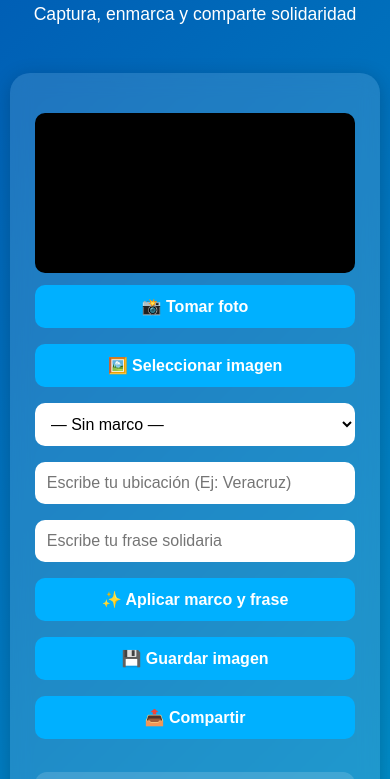
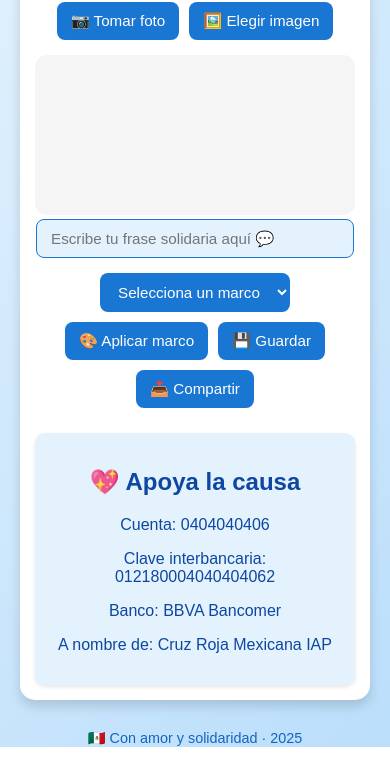
Before and after one commit to Patooo10/poza-rica, a plain HTML site: page index.html in a window 390 px wide. Shown: the part 159-938 px from the top of the page. After the commit the page ends 906 px from the top, so only its background shows below. Drawn offline with Linux system fonts and the light colour scheme.

Commit message:
Update index.html

```diff
--- a/index.html
+++ b/index.html
@@ -1,284 +1,262 @@
 <!DOCTYPE html>
 <html lang="es">
 <head>
-  <meta charset="UTF-8" />
-  <meta name="viewport" content="width=device-width, initial-scale=1.0" />
+  <meta charset="UTF-8">
+  <meta name="viewport" content="width=device-width, initial-scale=1.0">
   <title>🇲🇽 Selfies que dan vida</title>
   <style>
-    * {
-      box-sizing: border-box;
-    }
     body {
+      font-family: "Poppins", sans-serif;
+      background: linear-gradient(135deg, #e3f2fd, #bbdefb);
+      color: #0d47a1;
       margin: 0;
-      font-family: "Poppins", sans-serif;
-      background: linear-gradient(135deg, #0059b3, #0099cc);
-      color: #fff;
-      min-height: 100vh;
-      display: flex;
-      flex-direction: column;
-      align-items: center;
+      padding: 0;
+      text-align: center;
     }
 
     header {
-      text-align: center;
-      padding: 30px 10px;
+      background-color: #1565c0;
+      color: white;
+      padding: 25px 10px;
+      font-size: 1.8em;
+      letter-spacing: 1px;
+      box-shadow: 0 4px 6px rgba(0,0,0,0.2);
     }
 
-    header h1 {
-      font-size: 2.4rem;
-      margin-bottom: 5px;
-    }
-
-    header p {
-      font-size: 1.1rem;
-    }
-
-    .app-container {
-      background: rgba(255, 255, 255, 0.12);
-      backdrop-filter: blur(10px);
-      border-radius: 20px;
+    .container {
+      max-width: 700px;
+      margin: 40px auto;
+      background: white;
+      border-radius: 15px;
       padding: 25px;
-      width: 95%;
-      max-width: 700px;
-      margin-bottom: 30px;
-      text-align: center;
-      box-shadow: 0 4px 20px rgba(0, 0, 0, 0.2);
-      transition: all 0.3s ease;
+      box-shadow: 0 6px 12px rgba(0,0,0,0.15);
     }
 
     canvas {
       width: 100%;
       height: auto;
-      border-radius: 10px;
-      background: #000;
+      border-radius: 12px;
+      margin-top: 15px;
+      background-color: #f5f5f5;
+    }
+
+    .buttons {
+      display: flex;
+      flex-wrap: wrap;
+      gap: 10px;
+      justify-content: center;
       margin-top: 15px;
     }
 
-    button,
-    select,
-    input {
-      margin: 8px 0;
-      padding: 12px;
-      width: 100%;
+    button, select, input[type="text"] {
+      background-color: #1976d2;
+      color: white;
       border: none;
-      border-radius: 10px;
-      font-size: 1rem;
+      padding: 12px 18px;
+      border-radius: 8px;
+      font-size: 1em;
+      cursor: pointer;
+      transition: 0.3s;
     }
 
-    button {
-      background: #00b0ff;
-      color: #fff;
-      cursor: pointer;
-      font-weight: 600;
-      transition: background 0.3s;
+    button:hover, select:hover {
+      background-color: #0d47a1;
     }
 
-    button:hover {
-      background: #008bcc;
-    }
-
-    input[type="text"],
-    select {
-      background: #fff;
-      color: #000;
+    input[type="text"] {
+      width: 90%;
+      color: #0d47a1;
+      background: #e3f2fd;
+      border: 1px solid #1976d2;
+      border-radius: 8px;
     }
 
     .support-section {
       margin-top: 25px;
-      background: rgba(255, 255, 255, 0.15);
-      border-radius: 12px;
+      background-color: #e3f2fd;
+      border-radius: 10px;
       padding: 15px;
-      color: #fff;
-      text-align: left;
+      color: #0d47a1;
+      font-weight: 500;
+      box-shadow: 0 2px 4px rgba(0,0,0,0.1);
     }
 
-    .support-section h2 {
-      text-align: center;
-      margin-bottom: 10px;
+    footer {
+      margin-top: 30px;
+      font-size: 0.9em;
+      color: #1565c0;
     }
 
-    .donate-link {
-      display: inline-block;
-      text-align: center;
-      width: 100%;
-      background: #0077cc;
-      color: white;
-      padding: 10px;
-      border-radius: 8px;
-      text-decoration: none;
-      font-weight: bold;
-      margin-top: 10px;
-      transition: background 0.3s ease;
+    @media (max-width: 600px) {
+      header {
+        font-size: 1.4em;
+        padding: 15px;
       }
-
-    .donate-link:hover {
-      background: #005fa3;
+      button, select, input[type="text"] {
+        font-size: 0.95em;
+        padding: 10px 14px;
       }
-
-    @media (min-width: 900px) {
-      header h1 {
-        font-size: 3rem;
-      }
-      .app-container {
-        padding: 35px;
-        max-width: 800px;
-      }
-      button, input, select {
-        font-size: 1.1rem;
-        padding: 14px;
+      .container {
+        margin: 20px;
+        padding: 15px;
       }
     }
   </style>
 </head>
 <body>
-  <header>
-    <h1>🇲🇽 Selfies que dan vida</h1>
-    <p>Captura, enmarca y comparte solidaridad</p>
-  </header>
 
-  <div class="app-container">
-    <input type="file" accept="image/*" id="fileInput" style="display: none" />
-    <video id="camera" autoplay playsinline style="display: none; width: 100%; border-radius: 10px"></video>
+  <header>📸 Selfies que dan vida</header>
+
+  <div class="container">
+    <p><strong>Elige o toma una foto, agrega tu frase solidaria y un marco 💙</strong></p>
+
+    <div class="buttons">
+      <button onclick="abrirCamara()">📷 Tomar foto</button>
+      <button onclick="seleccionarImagen()">🖼️ Elegir imagen</button>
+      <input type="file" id="fileInput" accept="image/*" style="display:none">
+    </div>
+
     <canvas id="canvas"></canvas>
 
-    <button onclick="abrirCamara()">📸 Tomar foto</button>
-    <button onclick="seleccionarImagen()">🖼️ Seleccionar imagen</button>
+    <input type="text" id="frase" placeholder="Escribe tu frase solidaria aquí 💬">
 
-    <select id="frameSelect">
-      <option value="ninguno">— Sin marco —</option>
-      <option value="marco1">Marco dorado</option>
-      <option value="marco2">Marco colorido</option>
-      <option value="marco3">Marco elegante</option>
+    <div class="buttons">
+      <select id="marcoSelect">
+        <option value="">Selecciona un marco</option>
+        <option value="marco1">Marco azul</option>
+        <option value="marco2">Marco dorado</option>
+        <option value="marco3">Marco arcoíris</option>
       </select>
-
-    <input type="text" id="locationText" placeholder="Escribe tu ubicación (Ej: Veracruz)" />
-    <input type="text" id="phraseText" placeholder="Escribe tu frase solidaria" />
-
-    <button onclick="aplicarMarco()">✨ Aplicar marco y frase</button>
-    <button onclick="guardarImagen()">💾 Guardar imagen</button>
+      <button onclick="aplicarMarco()">🎨 Aplicar marco</button>
+      <button onclick="guardarImagen()">💾 Guardar</button>
       <button onclick="compartirImagen()">📤 Compartir</button>
+    </div>
 
     <div class="support-section">
       <h2>💖 Apoya la causa</h2>
-      <p><strong>Cuenta:</strong> 0404040406</p>
-      <p><strong>Clave interbancaria:</strong> 012180004040404062</p>
-      <p><strong>Banco:</strong> BBVA Bancomer</p>
-      <p><strong>A nombre de:</strong> Cruz Roja Mexicana IAP</p>
-      <a href="https://cruzrojamexicana.org.mx/dona/" target="_blank" rel="noopener noreferrer" class="donate-link">
-        🌐 Ir a la página oficial de la Cruz Roja
-      </a>
+      <p>Cuenta: 0404040406</p>
+      <p>Clave interbancaria: 012180004040404062</p>
+      <p>Banco: BBVA Bancomer</p>
+      <p>A nombre de: Cruz Roja Mexicana IAP</p>
     </div>
   </div>
 
+  <footer>🇲🇽 Con amor y solidaridad · 2025</footer>
+
   <script>
-    const video = document.getElementById("camera");
-    const fileInput = document.getElementById("fileInput");
-    const canvas = document.getElementById("canvas");
-    const ctx = canvas.getContext("2d");
+    const canvas = document.getElementById('canvas');
+    const ctx = canvas.getContext('2d');
+    const fileInput = document.getElementById('fileInput');
     let imagenActual = null;
 
-    async function abrirCamara() {
-      try {
-        const stream = await navigator.mediaDevices.getUserMedia({ video: true });
-        video.srcObject = stream;
-        video.style.display = "block";
-        imagenActual = null;
-      } catch (err) {
-        alert("No se pudo acceder a la cámara.");
-      }
+    // 📸 Botones de imagen
+    function seleccionarImagen() {
+      fileInput.click();
+      fileInput.onchange = e => {
+        const archivo = e.target.files[0];
+        if (!archivo) return;
+        const img = new Image();
+        img.onload = () => dibujarImagen(img);
+        img.src = URL.createObjectURL(archivo);
+      };
     }
 
-    function seleccionarImagen() {
-      fileInput.click();
+    function abrirCamara() {
+      const input = document.createElement('input');
+      input.type = 'file';
+      input.accept = 'image/*';
+      input.capture = 'environment';
+      input.onchange = e => {
+        const archivo = e.target.files[0];
+        if (!archivo) return;
+        const img = new Image();
+        img.onload = () => dibujarImagen(img);
+        img.src = URL.createObjectURL(archivo);
+      };
+      input.click();
     }
 
-    fileInput.addEventListener("change", (e) => {
-      const archivo = e.target.files[0];
-      if (archivo) {
-        const lector = new FileReader();
-        lector.onload = (ev) => {
-          const img = new Image();
-          img.onload = () => {
-            canvas.width = img.width;
-            canvas.height = img.height;
-            ctx.drawImage(img, 0, 0, img.width, img.height);
+    // 🖼️ Dibuja imagen adaptable
+    function dibujarImagen(img) {
+      const maxWidth = window.innerWidth > 700 ? 600 : window.innerWidth * 0.9;
+      const scale = maxWidth / img.width;
+      const height = img.height * scale;
+      canvas.width = maxWidth;
+      canvas.height = height;
+      ctx.clearRect(0, 0, canvas.width, canvas.height);
+      ctx.drawImage(img, 0, 0, canvas.width, canvas.height);
       imagenActual = img;
-          };
-          img.src = ev.target.result;
-        };
-        lector.readAsDataURL(archivo);
     }
-    });
 
+    // 🎨 Aplica marco y texto
     function aplicarMarco() {
-      if (!imagenActual && video.style.display === "none") {
-        alert("Primero selecciona o toma una foto.");
+      if (!imagenActual) return alert("Primero elige o toma una foto");
+      const marco = document.getElementById('marcoSelect').value;
+      const frase = document.getElementById('frase').value;
+
+      // Redibuja la imagen
+      const maxWidth = canvas.width;
+      const scale = maxWidth / imagenActual.width;
+      const height = imagenActual.height * scale;
+      canvas.height = height;
+      ctx.drawImage(imagenActual, 0, 0, maxWidth, height);
+
+      // Texto visible
+      if (frase.trim() !== "") {
+        ctx.font = "bold 22px Poppins";
+        ctx.fillStyle = "white";
+        ctx.strokeStyle = "black";
+        ctx.lineWidth = 3;
+        ctx.textAlign = "center";
+        ctx.strokeText(frase, canvas.width / 2, canvas.height - 25);
+        ctx.fillText(frase, canvas.width / 2, canvas.height - 25);
+      }
+
+      // Marcos
+      ctx.lineWidth = 25;
+      if (marco === "marco1") {
+        ctx.strokeStyle = "#1976d2";
+      } else if (marco === "marco2") {
+        ctx.strokeStyle = "gold";
+      } else if (marco === "marco3") {
+        const grad = ctx.createLinearGradient(0, 0, canvas.width, 0);
+        grad.addColorStop(0, "red");
+        grad.addColorStop(0.2, "orange");
+        grad.addColorStop(0.4, "yellow");
+        grad.addColorStop(0.6, "green");
+        grad.addColorStop(0.8, "blue");
+        grad.addColorStop(1, "violet");
+        ctx.strokeStyle = grad;
+      } else {
         return;
       }
-
-      if (video.style.display !== "none") {
-        canvas.width = video.videoWidth;
-        canvas.height = video.videoHeight;
-        ctx.drawImage(video, 0, 0);
+      ctx.strokeRect(12, 12, canvas.width - 24, canvas.height - 24);
     }
 
-      const marco = document.getElementById("frameSelect").value;
-      const ubicacion = document.getElementById("locationText").value || "Ubicación desconocida";
-      const frase = document.getElementById("phraseText").value || "";
-
-      if (marco === "marco1") {
-        ctx.strokeStyle = "#FFD700";
-        ctx.lineWidth = 40;
-      } else if (marco === "marco2") {
-        ctx.strokeStyle = "#ff66cc";
-        ctx.setLineDash([10, 5]);
-        ctx.lineWidth = 35;
-      } else if (marco === "marco3") {
-        ctx.strokeStyle = "#ffffff";
-        ctx.shadowColor = "#00eaff";
-        ctx.shadowBlur = 20;
-        ctx.lineWidth = 25;
-      } else {
-        ctx.strokeStyle = "transparent";
-      }
-
-      ctx.strokeRect(0, 0, canvas.width, canvas.height);
-      ctx.setLineDash([]);
-
-      ctx.fillStyle = "#fff";
-      ctx.font = `${canvas.width * 0.04}px Poppins`;
-      ctx.textAlign = "center";
-      ctx.fillText(`Desde: ${ubicacion}`, canvas.width / 2, 60);
-
-      if (frase.trim() !== "") {
-        ctx.font = `${canvas.width * 0.05}px Poppins`;
-        ctx.fillText(frase, canvas.width / 2, canvas.height - 50);
-      }
-
-      imagenActual = new Image();
-      imagenActual.src = canvas.toDataURL();
-    }
-
+    // 💾 Guardar imagen
     function guardarImagen() {
-      const enlace = document.createElement("a");
-      enlace.download = "selfie_solidaria.png";
+      if (!imagenActual) return alert("No hay imagen para guardar");
+      const enlace = document.createElement('a');
+      enlace.download = 'selfie_solidaria.png';
       enlace.href = canvas.toDataURL();
       enlace.click();
     }
 
+    // 📤 Compartir
     async function compartirImagen() {
-      const dataUrl = canvas.toDataURL("image/png");
-      const blob = await (await fetch(dataUrl)).blob();
+      if (!imagenActual) return alert("No hay imagen para compartir");
+      canvas.toBlob(async blob => {
         const archivo = new File([blob], "selfie_solidaria.png", { type: "image/png" });
         if (navigator.canShare && navigator.canShare({ files: [archivo] })) {
           await navigator.share({
             files: [archivo],
-          title: "Selfie solidaria",
-          text: "¡Únete a la causa! 🇲🇽 #SelfiesQueDanVida",
+            title: "Selfie solidaria 💙",
+            text: "¡Mira mi selfie solidaria! 🇲🇽",
           });
         } else {
-        alert("Tu dispositivo no soporta compartir imágenes directamente.");
+          alert("Tu dispositivo no admite la función de compartir.");
         }
+      });
     }
   </script>
 </body>
```
Lines whose indentation alone changed are shown as unchanged.
